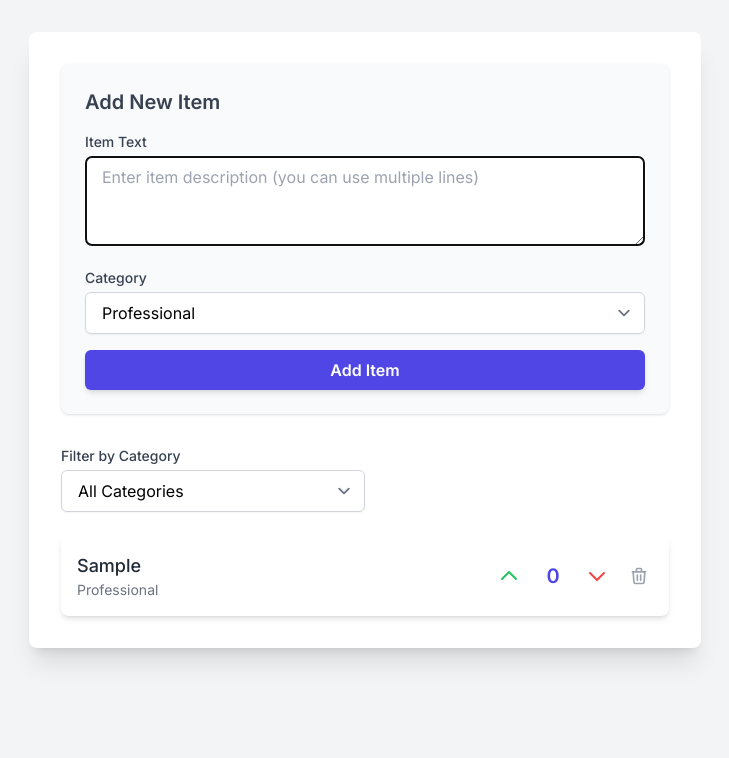
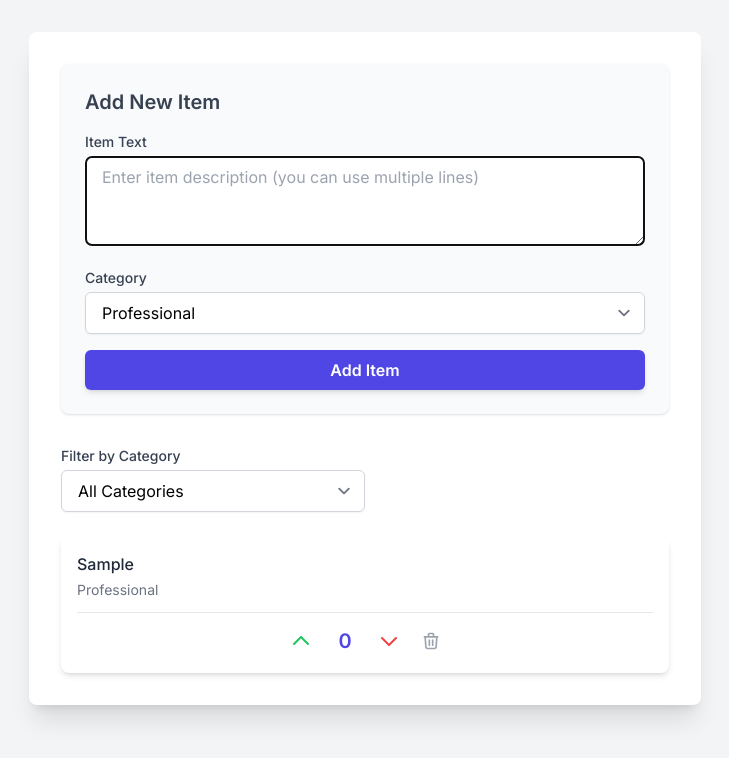
Before and after one commit to CalebPena/icebreakers, a plain HTML site: page index.html in a window 1280 px wide. Both pictures are taken after typing "Sample" into the empty fields and a click on the button "Add Item". Shown: the whole page, without its empty margins (275-1004 px from the left). Drawn offline with nearby package versions, Linux system fonts and the light colour scheme.

Commit message:
improve item display and layout

```diff
--- a/index.html
+++ b/index.html
@@ -64,7 +64,8 @@
 
     <div class="w-full max-w-2xl bg-white shadow-xl rounded-lg p-6 md:p-8">
         <div class="mb-8 p-6 bg-gray-50 rounded-lg shadow">
-            <h2 class="text-xl font-semibold text-gray-700 mb-4">Add New Item</h2> <div class="space-y-4 mb-4">
+            <h2 class="text-xl font-semibold text-gray-700 mb-4">Add New Item</h2>
+            <div class="space-y-4 mb-4">
                 <div>
                     <label for="itemText" class="block text-sm font-medium text-gray-700 mb-1">Item Text</label>
                     <textarea id="itemText" placeholder="Enter item description (you can use multiple lines)" rows="3"
@@ -76,7 +77,8 @@
                             class="w-full px-4 py-2 border border-gray-300 rounded-md shadow-sm focus:ring-indigo-500 focus:border-indigo-500 transition duration-150 ease-in-out bg-white">
                         <option value="Professional">Professional</option>
                         <option value="Casual">Casual</option>
-                        <option value="Fast">Fast</option> </select>
+                        <option value="Fast">Fast</option>
+                    </select>
                 </div>
             </div>
             <button id="addItemBtn"
@@ -92,7 +94,8 @@
                 <option value="All">All Categories</option>
                 <option value="Professional">Professional</option>
                 <option value="Casual">Casual</option>
-                <option value="Fast">Fast</option> </select>
+                <option value="Fast">Fast</option>
+            </select>
         </div>
 
         <div id="itemList" class="space-y-4">
@@ -163,7 +166,6 @@
 
             if (itemsToDisplay.length === 0) {
                 emptyMessageEl.classList.remove('hidden');
-                // Modify empty message based on whether there are items overall or just no items matching filter
                 if (items.length > 0 && currentFilter !== 'All') {
                     emptyMessageEl.querySelector('h3').textContent = `No items match "${currentFilter}"`;
                      emptyMessageEl.querySelector('p').textContent = "Try a different filter or add new items.";
@@ -188,25 +190,30 @@
 
             sortedItems.forEach(item => {
                 const itemDiv = document.createElement('div');
-                itemDiv.className = 'item bg-white p-4 rounded-lg shadow-md flex items-center justify-between space-x-4';
+                // MODIFIED: Changed flex layout to vertical, added space-y-2 for spacing between content and controls
+                itemDiv.className = 'item bg-white p-4 rounded-lg shadow-md flex flex-col space-y-3';
                 itemDiv.dataset.id = item.id;
 
+                // Item content (text and category)
                 const contentDiv = document.createElement('div');
-                contentDiv.className = 'flex-grow';
+                contentDiv.className = 'w-full'; // Make content div take full width
 
                 const textEl = document.createElement('p');
-                textEl.className = 'text-lg font-medium text-gray-800 item-text-display';
+                // MODIFIED: Changed text-lg to text-base for smaller font
+                textEl.className = 'text-base font-medium text-gray-800 item-text-display';
                 textEl.textContent = item.text;
                 contentDiv.appendChild(textEl);
 
                 const categoryEl = document.createElement('p');
-                categoryEl.className = 'text-sm text-gray-500';
+                categoryEl.className = 'text-sm text-gray-500 mt-1'; // Added a little top margin
                 categoryEl.textContent = item.category;
                 contentDiv.appendChild(categoryEl);
-                itemDiv.appendChild(contentDiv);
+                itemDiv.appendChild(contentDiv); // Add content to item card
 
+                // Score and controls
                 const controlsDiv = document.createElement('div');
-                controlsDiv.className = 'flex items-center space-x-3';
+                // MODIFIED: Centered controls, added padding-top for separation
+                controlsDiv.className = 'w-full flex items-center justify-center space-x-3 pt-3 border-t border-gray-200 mt-2';
 
                 const scoreEl = document.createElement('span');
                 scoreEl.className = 'text-xl font-semibold text-indigo-600 w-8 text-center';
@@ -234,7 +241,7 @@
                 controlsDiv.appendChild(scoreEl);
                 controlsDiv.appendChild(downArrowBtn);
                 controlsDiv.appendChild(deleteBtn);
-                itemDiv.appendChild(controlsDiv);
+                itemDiv.appendChild(controlsDiv); // Add controls to item card, now at the bottom
 
                 itemDiv.addEventListener('mouseleave', () => {
                     if (sortIsPending && lastManuallyUpdatedItemId === item.id) {
```
